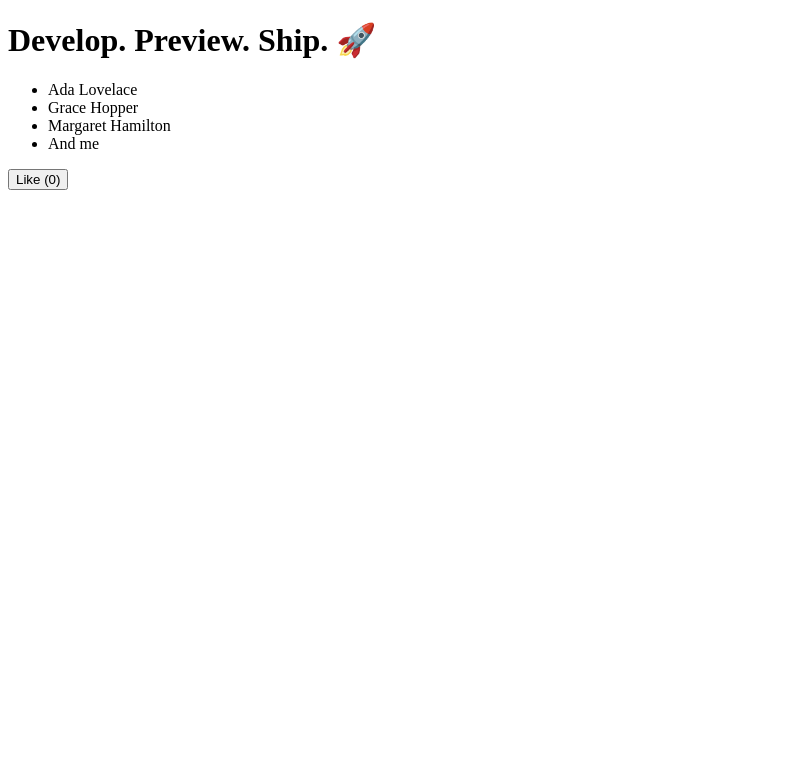
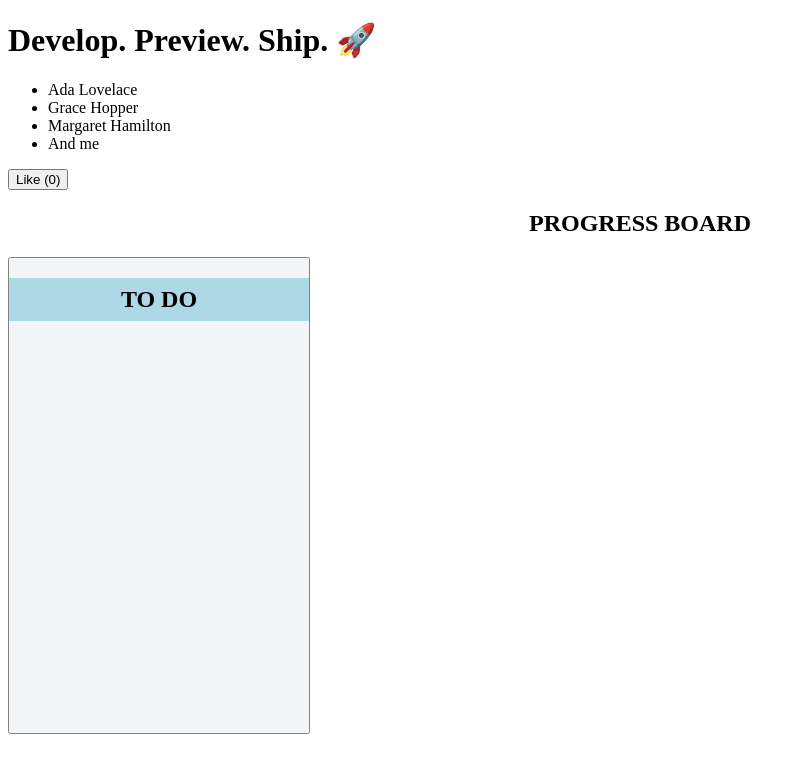
Before and after one commit to carlthronson/frontend, a Next.js app: page / in a window 1280 px wide. Shown: the top 772 px of the page, without its empty margins (0-805 px from the left). Built offline with nearby package versions, Linux system fonts and the light colour scheme.

Commit message:
Initial Kanban Board component with drag and drop

```diff
--- /dev/null
+++ b/components/Column.jsx
@@ -0,0 +1,54 @@
+import { Droppable } from 'react-beautiful-dnd';
+import { styled } from 'styled-components';
+
+const Container = styled.div`
+    background-color: #f4f5f7;
+    border-radius: 2.5px;
+    width: 300px;
+    height: 475px;
+    overflow-y: scroll;
+    -ms-overflow-style: none;
+    scrollbar-width: none;
+    border: 1px solid gray;
+`   ;
+
+const Title = styled.h2`
+    padding: 8px;
+    background-color: pink;
+    text-align: center;
+`   ;
+
+const TaskList = styled.div`
+    padding: 3px;
+    transition: background-color 0.2s ease;
+    background-color: f4f5f7;
+    flex-grow: 1;
+    min-height: 100px;
+`   ;
+
+const Task = styled.div``;
+
+export default function Column({ title, tasks, id }) {
+    return (<Container className='column'>
+        <Title
+            style={{
+                background: 'lightblue',
+                position: 'sticky'
+            }}>
+            {title}
+        </Title>
+        <Droppable droppableId={id}>
+            {(provided, snapshot) => {
+                <TaskList
+                    ref={provided.innerRef}
+                    {...provided.droppableProps}
+                    isDraggingOver={snapshot.isDraggingOver}>
+                    {/* Provide your tasks */}
+                    <Title task={{id:123, title: 'Make a progress board'}} index='1' ></Title>
+                    {provided.placeholder}
+                </TaskList>
+            }}
+        </Droppable>
+    </Container>
+    );
+}
--- /dev/null
+++ b/components/KanbanBoard.jsx
@@ -0,0 +1,26 @@
+import { useState } from 'react';
+import { DragDropContext } from 'react-beautiful-dnd';
+import Column from './column';
+
+export default function KanbanBoard() {
+    { /* State */ }
+    const [completed, setCompleted] = useState([]);
+    const [incomplete, setIncomplete] = useState([]);
+
+    return (
+        <DragDropContext>
+            <h2 style={{ textAlign: 'center' }}>PROGRESS BOARD</h2>
+            <div
+                style={{
+                    display: 'flex',
+                    justifyContent: 'space-between',
+                    alignItems: 'center',
+                    flexDirection: 'row'
+                }}
+            >
+                <Column title={'TO DO'} tasks={incomplete} id={'1'}></Column>
+
+            </div>
+        </DragDropContext>
+    )
+}
--- /dev/null
+++ b/components/Task.jsx
@@ -0,0 +1,55 @@
+import { Draggable } from 'react-beautiful-dnd';
+import { styled } from 'styled-components';
+
+const Container = styled.div`
+    border-radius: 10px;
+    padding: 8px;
+    color: #000;
+    margin-bottom: 8px;
+    min-height: 90px;
+    margin-left: 10px;
+    margin-right: 10px;
+    background-color: ${(props) => bgcolorChange(props)}
+    cursor: pointer;
+    display: flex;
+    justify-content: space-between;
+    flex-direction: column;
+`   ;
+
+const TextContent = styled.div``;
+
+const Icons = styled.div`
+    display: flex;
+    justify-content: end;
+    padding: 2px;
+`   ;
+
+function bgcolorChange() {
+    return props.isDragging
+        ? 'lightgreen'
+        : props.isDraggable
+        ? props.isBacklog
+            ? '#F2D7D5'
+            : '#DCDCDC'
+        : props.isBacklog
+        ? '#F2D7D5'
+        : '#fffaaa';
+}
+
+export default function Task({task, index}) {
+    return <Draggable draggableId={'${task.id}'} key={task.id} index={index}>
+            {(provided, snapshot) => {
+                <Container>
+                    ref={provided.innerRef}
+                    isDragging={snapshot.isDragging}
+                    draggableProps={provided.draggableProps}
+                    dragHandleProps={provided.dragHandleProps}
+                </Container>
+            }}
+
+        <div>
+            <TextContent>{task.title}</TextContent>
+        </div>
+        {provided.placeholder}
+    </Draggable>
+}
--- /dev/null
+++ b/components/scroll.css
@@ -0,0 +1,10 @@
+/* hide scrollbar but allow scrolling */
+.column {
+  -ms-overflow-style: none; /* for Internet Explorer, Edge */
+  scrollbar-width: none; /* for Firefox */
+  overflow-y: scroll;
+}
+
+.column::-webkit-scrollbar {
+  display: none; /* for Chrome, Safari, and Opera */
+}
--- a/pages/index.js
+++ b/pages/index.js
@@ -1,5 +1,8 @@
 // index.html
 import { useState } from 'react';
+import { DragDropContext, Droppable, Draggable } from 'react-beautiful-dnd';
+import KanbanBoard from '../components/KanbanBoard';
+import Task from '../components/task';
 function Header({ title }) {
   return <h1>{title ? title : 'Default title'}</h1>;
 }
@@ -23,6 +26,7 @@ export default function HomePage() {
       </ul>
 
       <button onClick={handleClick}>Like ({likes})</button>
+      <KanbanBoard></KanbanBoard>
     </div>
   );
 }
```
Also changed, not shown: package.json (+7 -1 lines), .babelrc (added).
